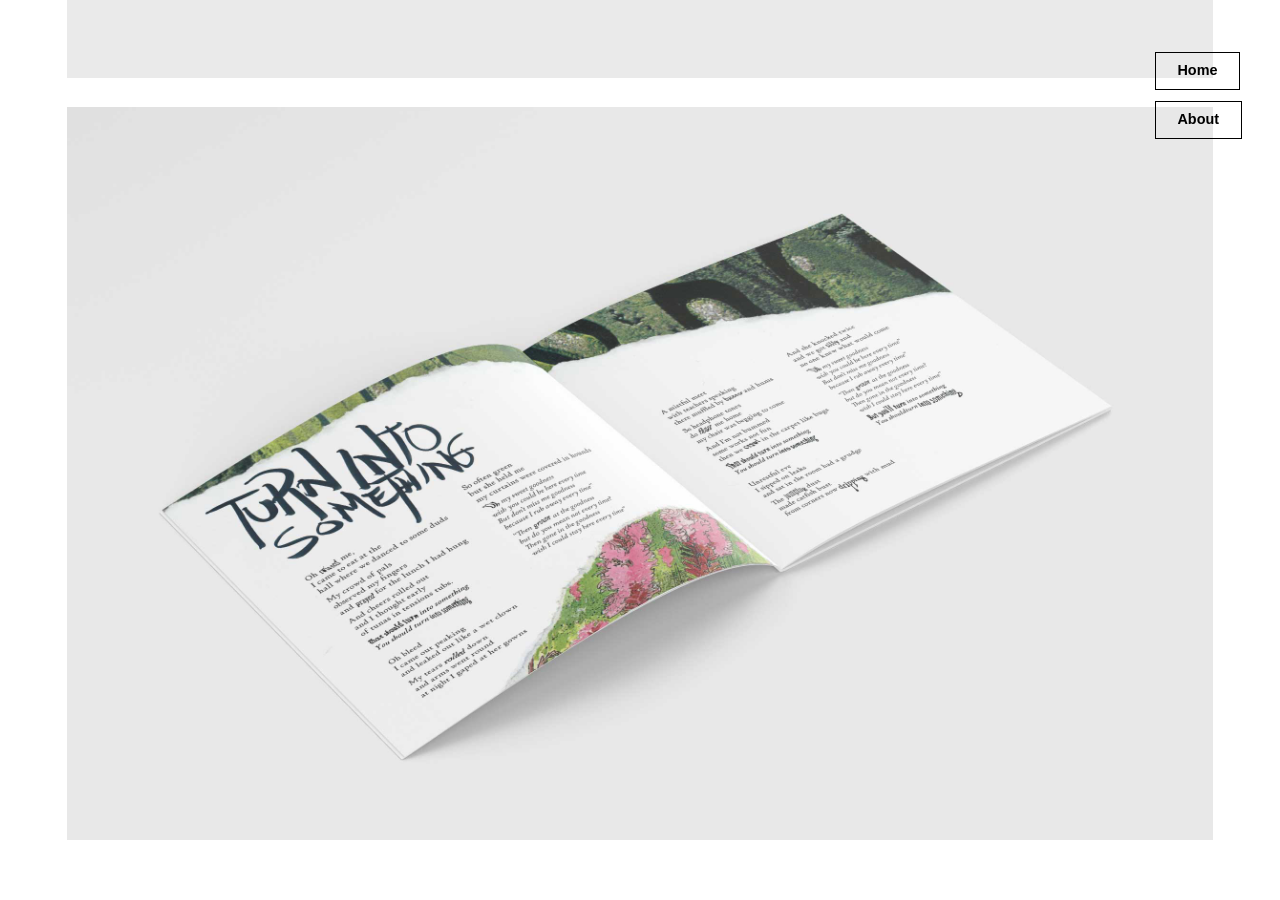
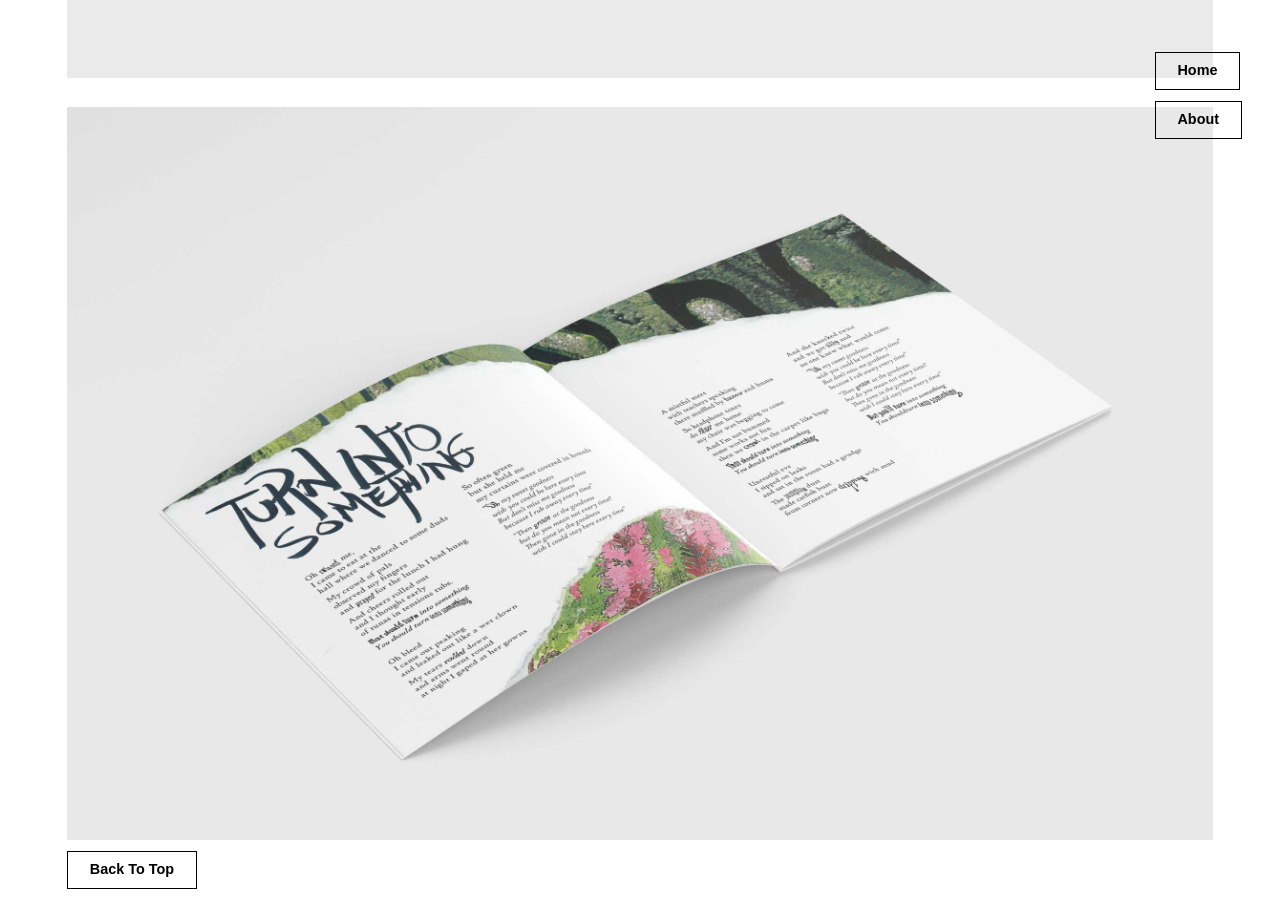
Before and after one commit to DoctorDiLauro/portfolio, a Jekyll site: the page built from lyric-book.html, in a window 1280 px wide and 900 px high, scrolled down 5224 px. Built offline with Jekyll 4.4.1, drawn with Linux system fonts in a browser that asks for light colours; before the commit the page ends 6064 px from its top, so only the background shows below that.

Commit message:
added back to top buttons

```diff
--- a/lyric-book.html
+++ b/lyric-book.html
@@ -74,7 +74,7 @@ title: Chris Di Lauro • Animal Collective
       </div>
     </div>
 
-    <div class="pad-t push-2 grid">
+    <div class="pad-t grid">
       <div class="unit xs-1 s-1 m-1 l-1 about-txt section-txt">
         <h3 class="push-0">Final<br>Product</h3>
       </div>
@@ -86,6 +86,11 @@ title: Chris Di Lauro • Animal Collective
       </div>
       <div class="pad-t unit xs-1 s-1 m-1 l-1">
         <img class="img-flex" src="{{site.baseurl}}/images/anco/product/turn-into-something-spread.jpg" src="">
+      </div>
+    </div>
+
+      <div>
+        <a class="page-button pad-b" href="{{site.baseurl}}/lyric-book/">Back To Top</a>
       </div>
 
   </div>
--- a/the-record-centre.html
+++ b/the-record-centre.html
@@ -69,7 +69,7 @@ title: Chris Di Lauro • The Record Centre
       </div>
     </div>
 
-    <div class="pad-t push-2 grid">
+    <div class="pad-t grid">
       <div class="unit xs-1 s-1 m-1 l-1 about-txt section-txt">
         <h3 class="push-0">Final<br>Product</h3>
       </div>
@@ -87,6 +87,10 @@ title: Chris Di Lauro • The Record Centre
       </div>
     </div>
 
+    <div>
+      <a class="page-button pad-b" href="{{site.baseurl}}/the-record-centre/">Back To Top</a>
+    </div>
+
   </div>
 
   <div class="text">
```
